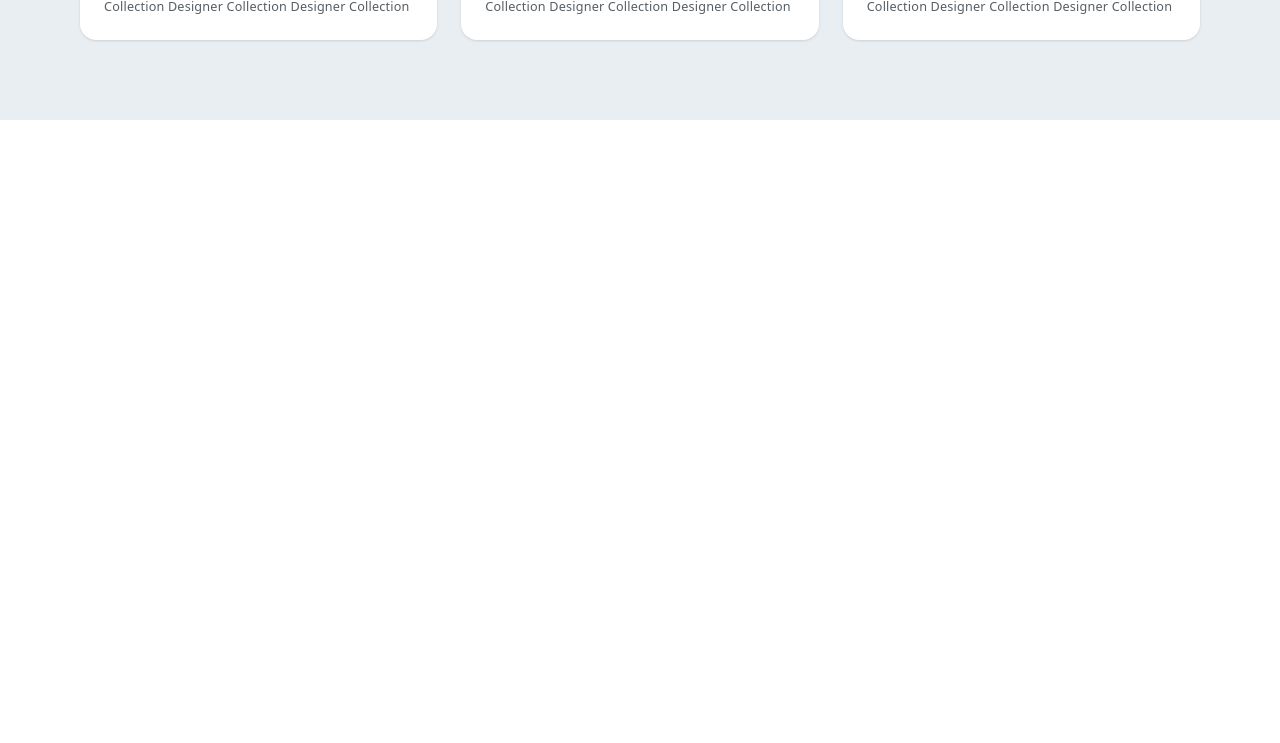
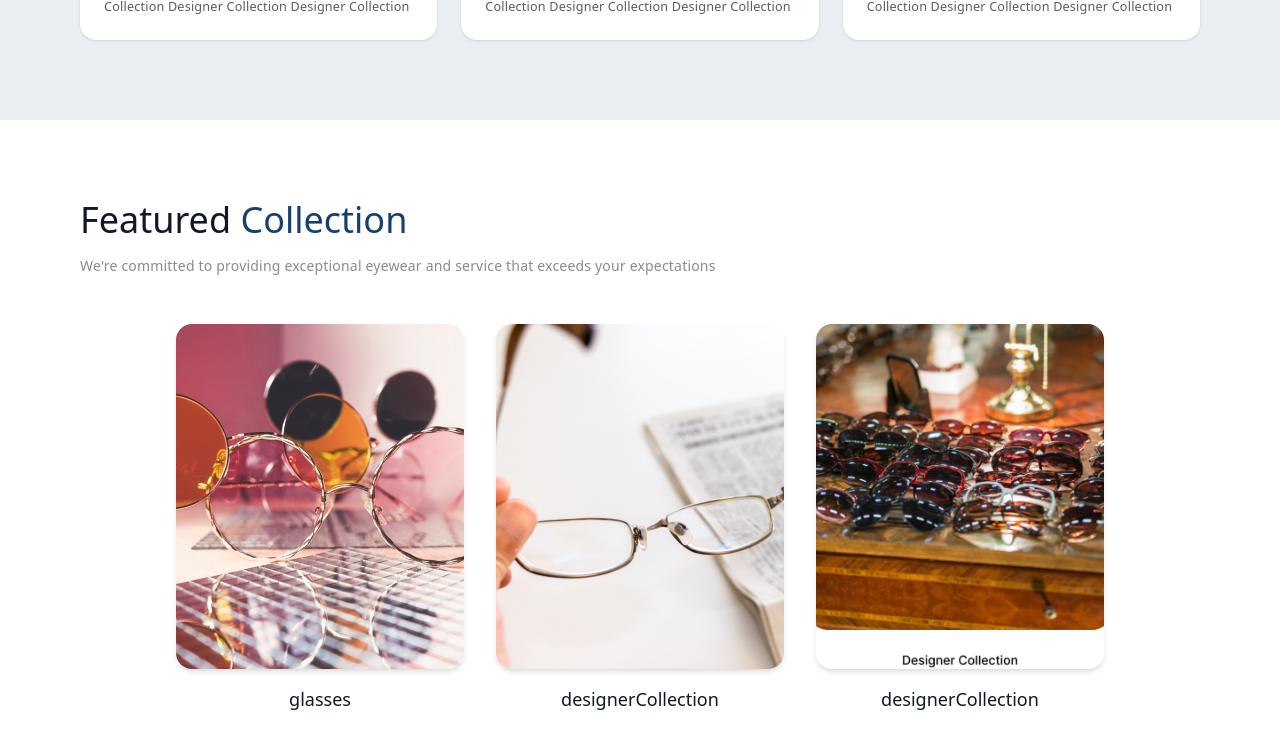
Before and after one commit to aaryae/Essinox, a React (Vite) app: page / in a window 1280 px wide. Shown: the part 1760-2503 px from the top of the page. Before the commit the page ends 1880 px from the top, so only its background shows below. Built offline with nearby package versions, Linux system fonts and the light colour scheme.

Commit message:
add: featuredCollection jsx in langing page

```diff
--- a/src/ui/user/pages/LandingPage.jsx
+++ b/src/ui/user/pages/LandingPage.jsx
@@ -2,6 +2,7 @@ import ChooseUs from "@/ui/user/organisms/landing/chooseUs/ChooseUs"
 import ChooseUsCards from "@/ui/user/organisms/landing/chooseUs/ChooseUsCards"
 import Hero from "@/ui/user/organisms/landing/hero/Hero"
 import Navbar from "@/ui/user/organisms/landing/navbar/Navbar"
+import FeaturedCollection from "../organisms/landing/featuredCollection/FeaturedCollection"
 
 const LandingPage = () => {
   return (
@@ -9,7 +10,8 @@ const LandingPage = () => {
      <Navbar/>
      <Hero/>
      <ChooseUs/>
-     <ChooseUsCards/>
+      <ChooseUsCards />
+      <FeaturedCollection/>
     </>
   )
 }
```
